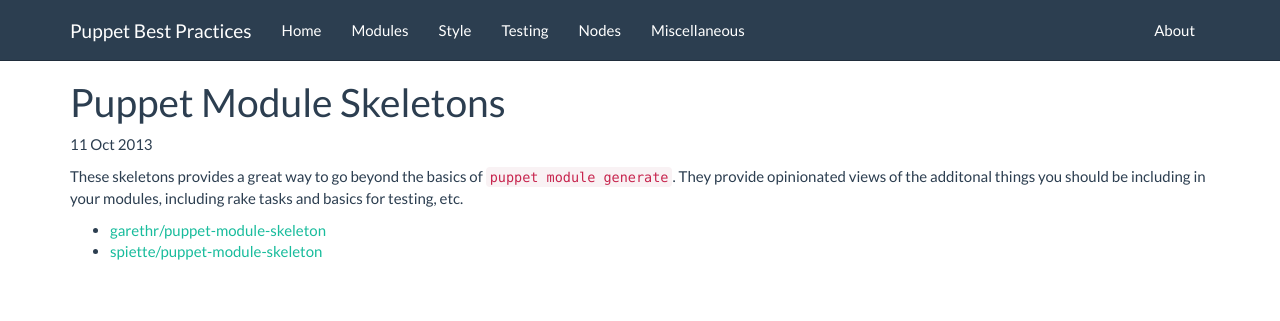
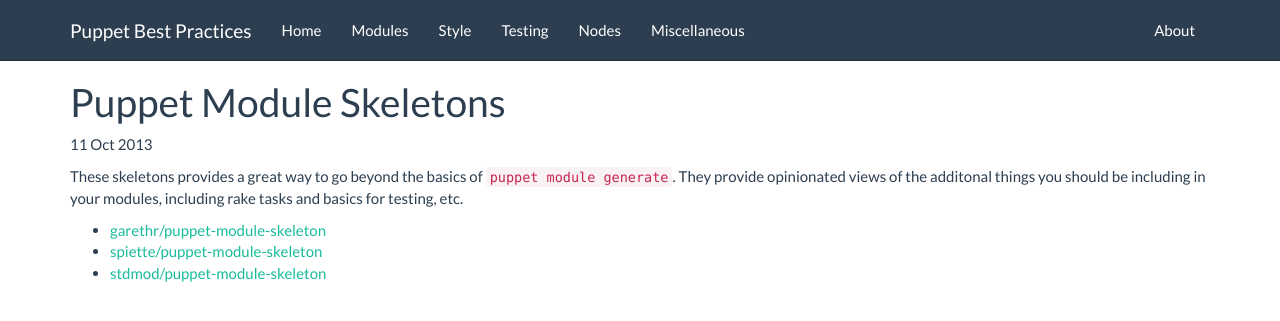
Before and after one commit to puppetbestpractices/puppetbestpractices.com, a Jekyll site: the page built from _posts/2013-10-11-module-skeleton.md, in a window 1280 px wide. Shown: the top 321 px of the page. Built offline with Jekyll 4.4.1, drawn with Linux system fonts in a browser that asks for light colours; Markdown is read by kramdown in place of the engine named in the settings.

Commit message:
Added link to stdmod skeleton

```diff
--- a/_posts/2013-10-11-module-skeleton.md
+++ b/_posts/2013-10-11-module-skeleton.md
@@ -9,3 +9,4 @@
 
 - [garethr/puppet-module-skeleton](https://github.com/garethr/puppet-module-skeleton)
 - [spiette/puppet-module-skeleton](https://github.com/spiette/puppet-module-skeleton)
+- [stdmod/puppet-module-skeleton](https://github.com/stdmod/puppet-module-skeleton)
```
